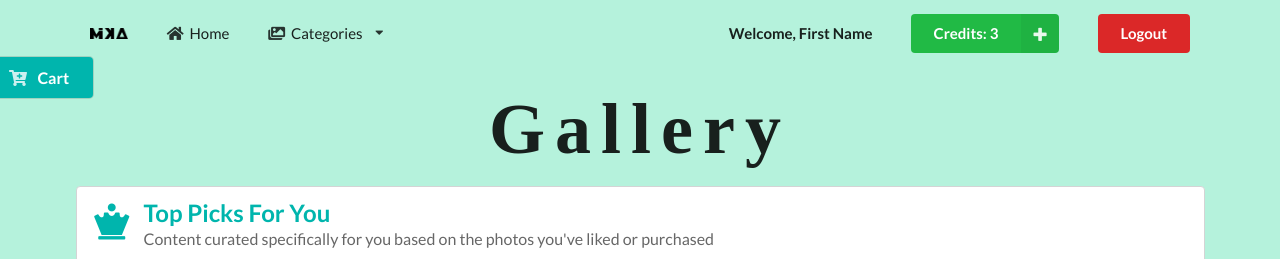
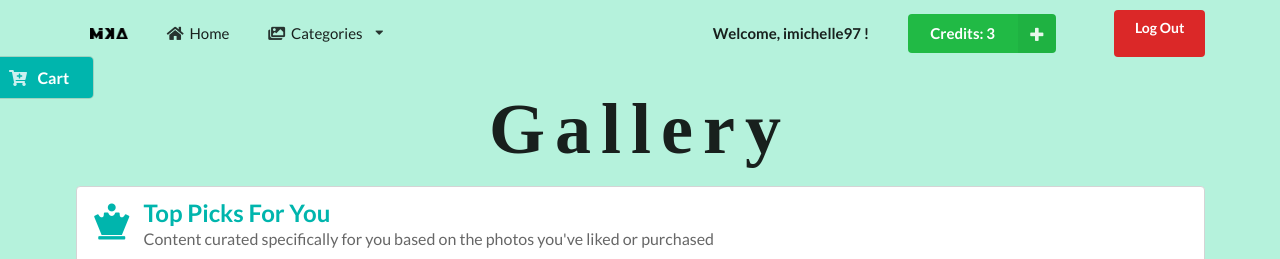
Before and after one commit to karllapuz/ImageWebService, a PHP site: page /gallery.php in a window 1280 px wide. Shown: the top 259 px of the page. Run offline with PHP 8.4, Linux system fonts and the light colour scheme; a user stored in the database is signed in; some libraries are stand-ins or nearby versions; some web fonts are replaced.

Commit message:
Logout and session implemented

```diff
--- a/gallery.php
+++ b/gallery.php
@@ -2,6 +2,23 @@
     $categories = array("Travel", "Architecture", "People", "Nature", "Food", "Arts", "Sports", "Others");
     $categoryIcon = array("plane", "university", "user", "tree", "utensils", "paint brush", "football ball", "camera");
     $categoryDesc = array("See the beauty of the world from the lens of travellers", "Architecture", "People", "Nature", "Food", "Arts", "Sports", "Others");
+
+    include('server.php');
+    if (!isset($_SESSION['username'])) {
+        $_SESSION['msg'] = "You must log in first";
+        header('location: signin.php');
+    }
+
+    if(!empty($_GET["action"])) {
+        switch($_GET["action"]) {
+            case "logout":
+                session_destroy();
+                unset($_SESSION["username"]);
+                header("location: index.php");
+        }
+    }
+
+    // echo $_SESSION['username'];
 ?>
 <!DOCTYPE html>
 <html lang="en">
@@ -59,7 +76,7 @@
                             </div>
                         </div> -->
                         <div class="ui item">
-                            <p><strong>Welcome, First Name</strong></p>
+                            <p><strong>Welcome, <?php echo $_SESSION['username']; ?> !</strong></p>
                         </div>
                         <div class="ui item">
                             <button class="ui right labeled icon green button">
@@ -68,7 +85,7 @@
                             </button>
                         </div>
                         <a class="ui item">
-                            <div class="ui negative button">Logout</div>
+                            <a class="ui negative button" href="gallery.php?action=logout">Log Out</a>
                         </a>
                     </div>
                 </div>
```
